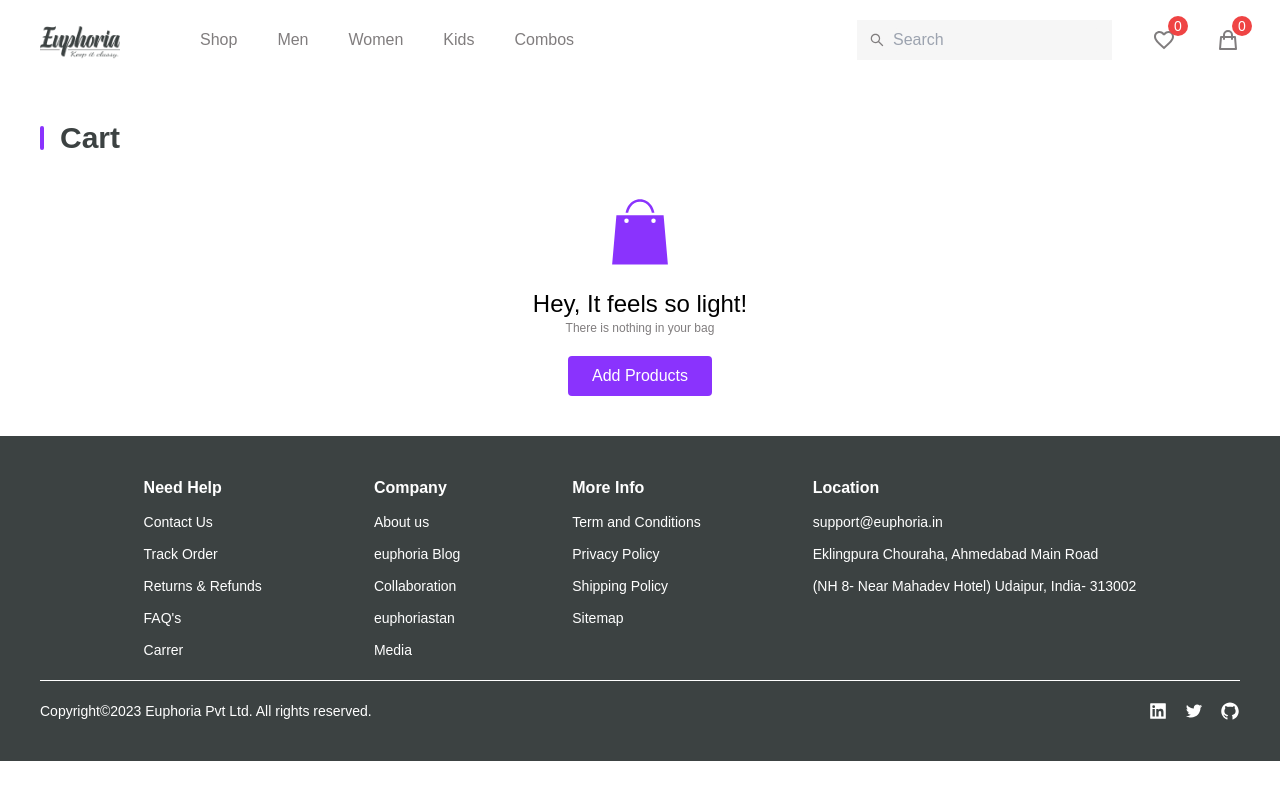
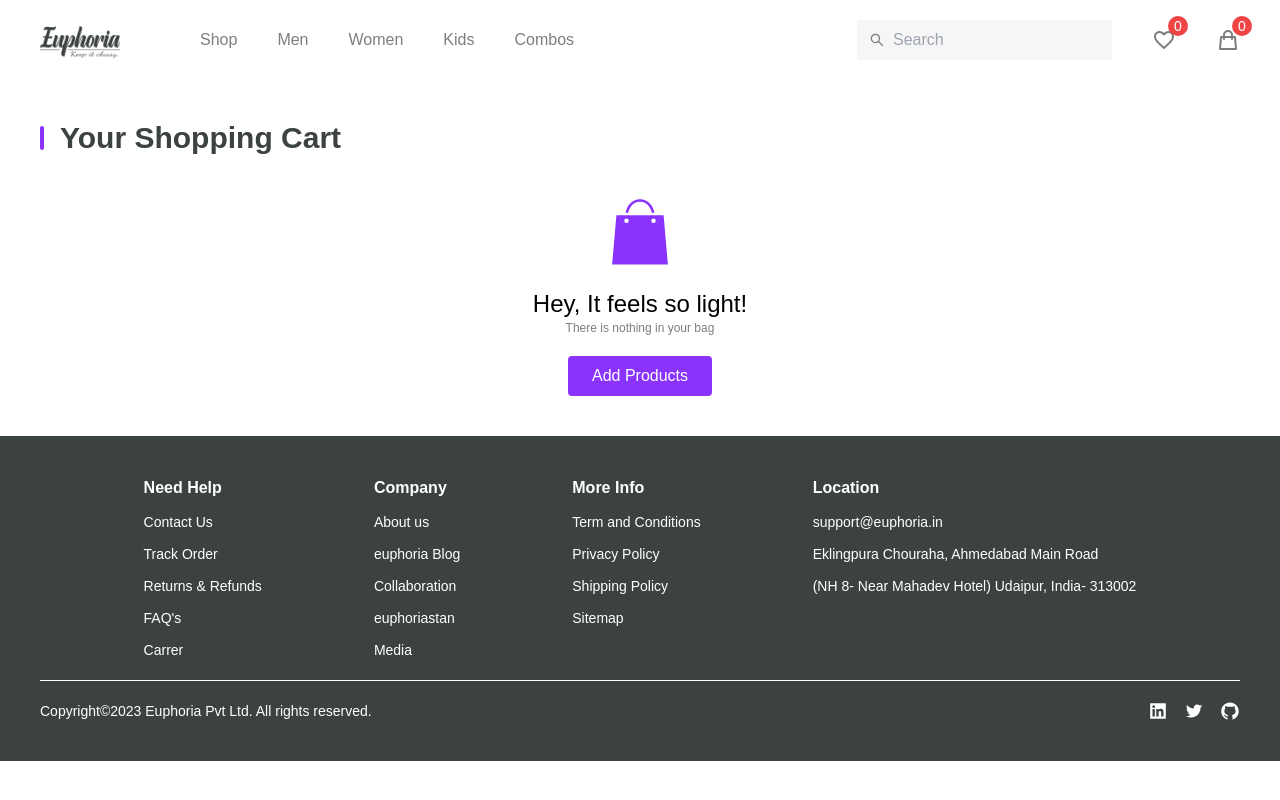
Before and after one commit to PrtHub/Euphoria-EcommerceApplication, a React (Vite) app: page /cart in a window 1280 px wide. Built offline with nearby package versions, Linux system fonts and the light colour scheme; a web font is replaced by a local one.

Commit message:
title changed

```diff
--- a/src/pages/Cart.jsx
+++ b/src/pages/Cart.jsx
@@ -14,7 +14,7 @@ const Cart = () => {
         desc="Men Shopping Online - Shop for Men Clothings"
       />
       <main className="w-full h-full flex flex-col items-start px-5 xl:px-10 py-10 gap-10">
-        <TitleCard title="Cart" />
+        <TitleCard title="Your shopping cart" />
         {products.length === 0 ? (
           <div className="w-full h-full flex flex-col items-center justify-center gap-5">
             <GiShoppingBag className="text-7xl text-dark-violet" />
```
